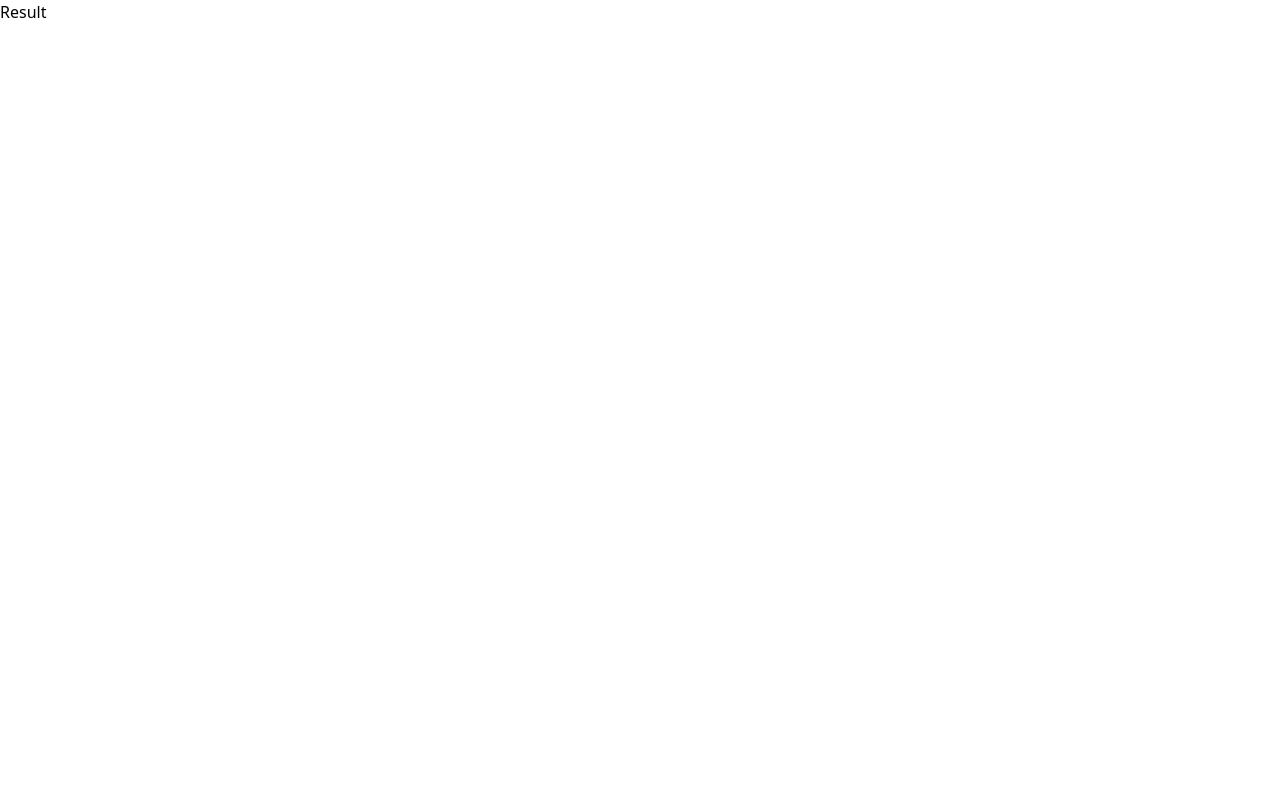
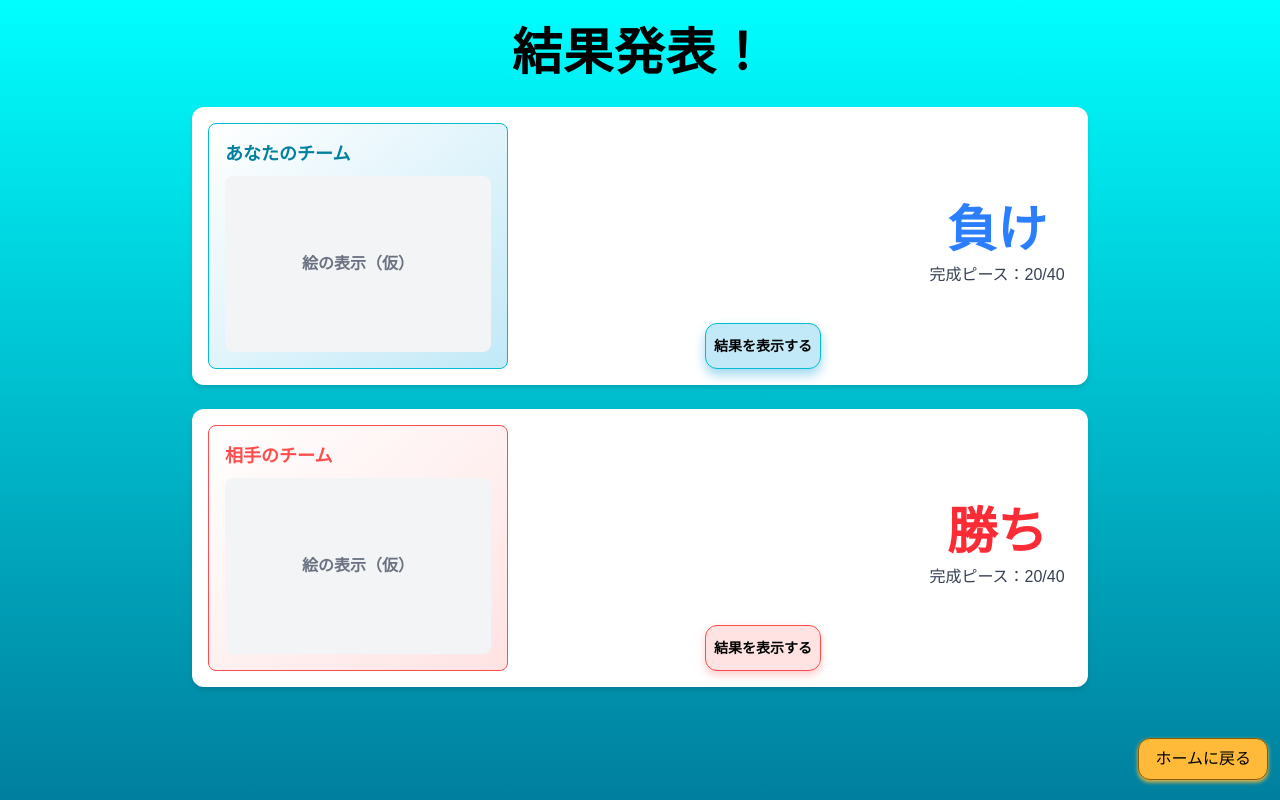
Before and after one commit to kotek-7/minpuzz, a Next.js app in the folder frontend/: page /result in a window 1280 px wide. Built offline with nearby package versions, Linux system fonts and the light colour scheme.

Commit message:
Result更新

```diff
--- a/frontend/src/features/Result/Result.tsx
+++ b/frontend/src/features/Result/Result.tsx
@@ -1,5 +1,103 @@
-import React from "react";
+"use client";
+
+import React, { useState } from "react";
 
 export default function Result() {
-  return <div>Result</div>;
+  const membersUs = ["player1", "player2", "player3", "player8"];
+  const membersEn = ["player4", "player5", "player6", "player7"];
+
+  const [showUsImage, setShowUsImage] = useState(true);
+  const [showEnImage, setShowEnImage] = useState(true);
+
+
+  return (
+    <div
+      className="flex flex-col justify-start items-center min-h-screen bg-gradient-to-b from-[#00ffff] to-[#007f9e] px-5"
+      style={{ fontFamily: "'Noto Sans JP', sans-serif" }}
+    >
+
+      <h2 className="text-[50px] font-extrabold text-center mb-4 mt-4 tracking-wide">
+        <span className="bg-black bg-clip-text text-transparent">
+          結果発表！
+        </span>
+      </h2>
+      <div className="grid grid-cols-1 grid-rows-2 gap-6 w-full max-w-4xl min-h-[400px]">
+        <div className="row-start-1 col-start-1">
+          <div className="bg-white rounded-xl shadow-md p-4 flex flex-row justify-between items-center">
+            {/* 左：チーム情報（そのまま） */}
+            <div className="flex-1 max-w-75 bg-gradient-to-br from-white to-[#c2e9f7] border border-[#00bcd4] rounded-lg p-4">
+              <p className="font-bold text-[#007f9e] mb-2 text-lg">あなたのチーム</p>
+              {showUsImage ? (
+                <div className="flex justify-center items-center h-[176px] bg-gray-100 rounded-lg text-gray-500 font-bold">
+                  絵の表示（仮）
+                </div>
+              ) : (
+                <div className="grid grid-cols-1 gap-4">
+                  {membersUs.map((name, i) => (
+                    <div
+                      key={`us-${i}`}
+                      className="flex items-center justify-center h-8 rounded-lg font-bold bg-white border border-[#00bcd4] text-sm"
+                    >
+                      {name}：5ピース
+                    </div>
+                  ))}
+                </div>
+              )}
+            </div>
+
+            <div className="flex flex-col justify-center items-center text-center w-[150px] h-full shrink-0">
+              <p className="text-[50px] font-extrabold text-blue-500 leading-none">負け</p>
+              <p className="text-gray-700 mt-2 text-md">完成ピース：20/40</p>
+            </div>
+          </div>
+        </div>
+
+        <div className="row-start-2 col-start-1">
+          <div className="bg-white rounded-xl shadow-md p-4 flex flex-row justify-between items-center gap-4">
+            {/* 左：チーム情報 */}
+            <div className="flex-1 max-w-75 bg-gradient-to-br from-white to-[#ffe3e3] border border-[#ff4c4c] rounded-lg p-4">
+              <p className="font-bold text-[#ff4c4c] mb-2 text-lg">相手のチーム</p>
+              {showEnImage ? (
+                <div className="flex justify-center items-center h-[176px] bg-gray-100 rounded-lg text-gray-500 font-bold">
+                  絵の表示（仮）
+                </div>
+              ) : (
+                <div className="grid grid-cols-1 gap-4">
+                  {membersEn.map((name, i) => (
+                    <div
+                      key={`en-${i}`}
+                      className="flex items-center justify-center h-8 rounded-lg font-bold bg-white border border-[#ff4c4c] text-sm"
+                    >
+                      {name}：5ピース
+                    </div>
+                  ))}
+                </div>
+              )}
+            </div>
+
+            <div className="flex flex-col justify-center items-center text-center w-[150px] h-full shrink-0">
+              <p className="text-[50px] font-extrabold text-red-500 leading-none">勝ち</p>
+              <p className="text-gray-700 mt-2 text-md">完成ピース：20/40</p>
+            </div>
+          </div>
+        </div>
+
+      </div>
+      <div className="relative">
+        <button onClick={() => setShowEnImage((prev) => !prev)} className="absolute bottom-[16px] left-[65px] px-2 py-3 bg-[#ffe3e3] rounded-xl shadow-[0_4px_8px_#ffcccc] hover:brightness-95 active:shadow-[0_2px_4px_#ffcccc] active:translate-y-1 border-1 border-[#ff4c4c] text-sm font-bold whitespace-nowrap transition-all duration-150">
+          {showEnImage ? "結果を表示する" : "絵を見る"}
+        </button>
+      </div>
+      <div className="relative">
+        <button onClick={() => setShowUsImage((prev) => !prev)} className="absolute bottom-[318px] left-[65px] px-2 py-3 bg-[#c2e9f7] rounded-xl shadow-[0_6px_12px_#a0d8ef] hover:brightness-95 active:shadow-[0_2px_4px_#a0d8ef] active:translate-y-1 border-1 border-[#00bcd4] text-sm font-bold whitespace-nowrap transition-all duration-150">
+          {showUsImage ? "結果を表示する" : "絵を見る"}
+        </button>
+      </div>
+
+
+      <button className="fixed bottom-2 right-3 px-4 py-2 mt-10 mb-3 bg-[#ffba39] rounded-xl shadow-[0_2px_4px_#ffba39] active:shadow-[0_2px_4px_#ffba39] active:translate-y-1 border-1 border-[#8a5a00]">
+        ホームに戻る
+      </button>
+    </div>
+  );
 }
```
